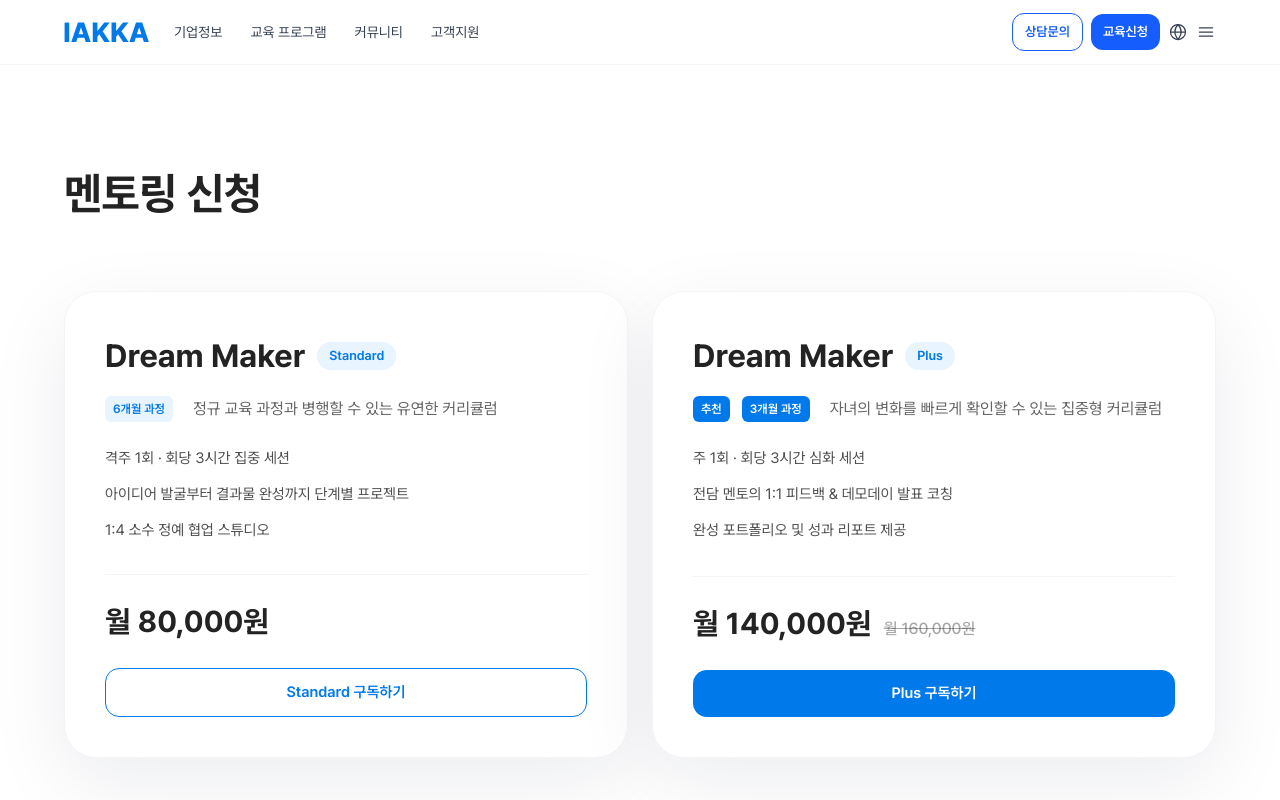
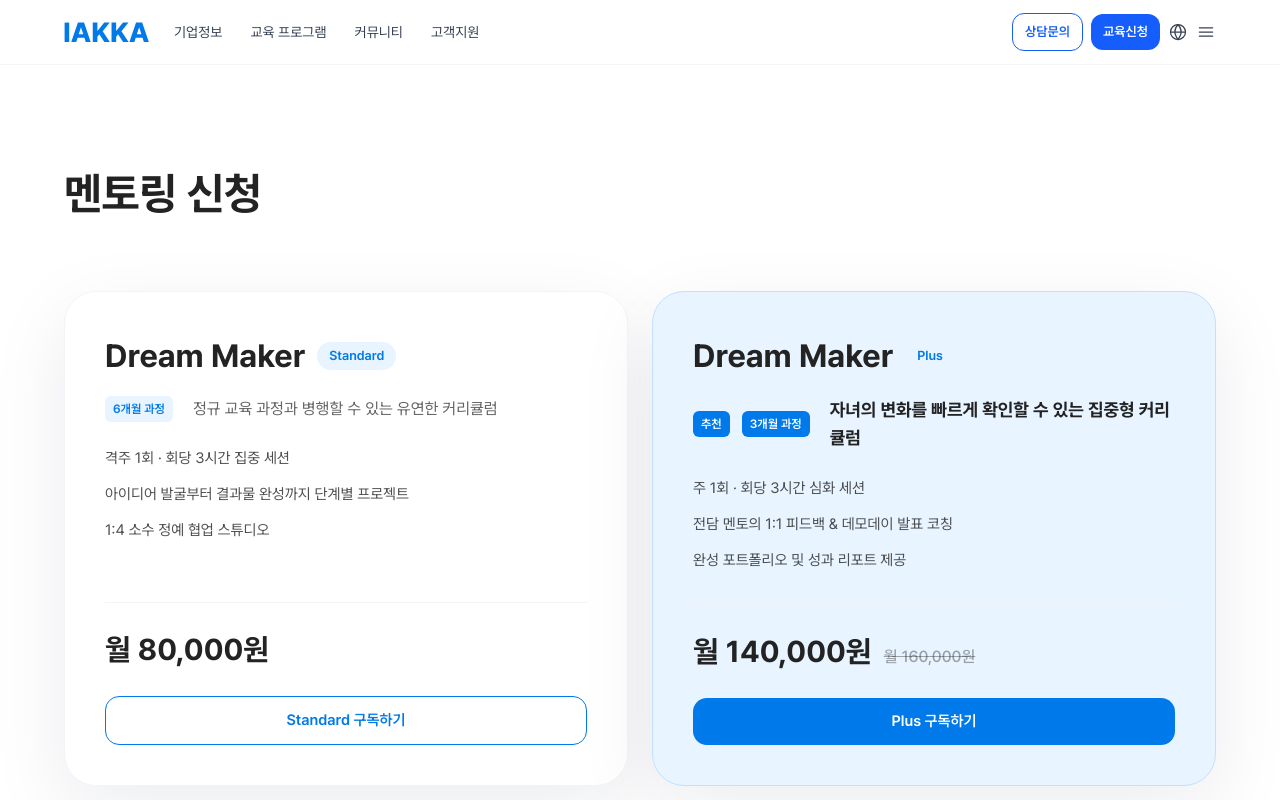
Before and after one commit to WithM2/iakkaweb, a Next.js app: page /mentoring/apply in a window 1280 px wide. Shown: the top 800 px of the page. Built offline with nearby package versions, Linux system fonts and the light colour scheme.

Commit message:
Emphasize Dream Maker Plus description

```diff
--- a/src/app/mentoring/apply/page.tsx
+++ b/src/app/mentoring/apply/page.tsx
@@ -83,7 +83,11 @@ export default function MentoringApplyPage() {
               {mentoringPlans.map((plan) => (
                 <article
                   key={plan.id}
-                  className="flex h-full flex-col rounded-[32px] border border-gray-100 bg-white p-8 shadow-[0_24px_80px_rgba(9,30,66,0.08)] transition-transform duration-200 hover:-translate-y-1 md:p-10"
+                  className={`flex h-full flex-col rounded-[32px] border p-8 shadow-[0_24px_80px_rgba(9,30,66,0.08)] transition-transform duration-200 hover:-translate-y-1 md:p-10 ${
+                    plan.id === "plus"
+                      ? "border-main-300 bg-main-100"
+                      : "border-gray-100 bg-white"
+                  }`}
                 >
                   <div className="flex flex-1 flex-col gap-6">
                     <div className="space-y-4">
@@ -108,7 +112,13 @@ export default function MentoringApplyPage() {
                             {tag.label}
                           </span>
                         ))}
-                        <p className="text-[14px] leading-[22px] text-ink-900/70 md:ml-2 md:flex-1 md:text-[16px] md:leading-[26px]">
+                        <p
+                          className={
+                            plan.id === "plus"
+                              ? "text-[16px] font-bold leading-[24px] text-ink-900 md:ml-2 md:flex-1 md:text-[18px] md:leading-[28px]"
+                              : "text-[14px] leading-[22px] text-ink-900/70 md:ml-2 md:flex-1 md:text-[16px] md:leading-[26px]"
+                          }
+                        >
                           {plan.description}
                         </p>
                       </div>
```
